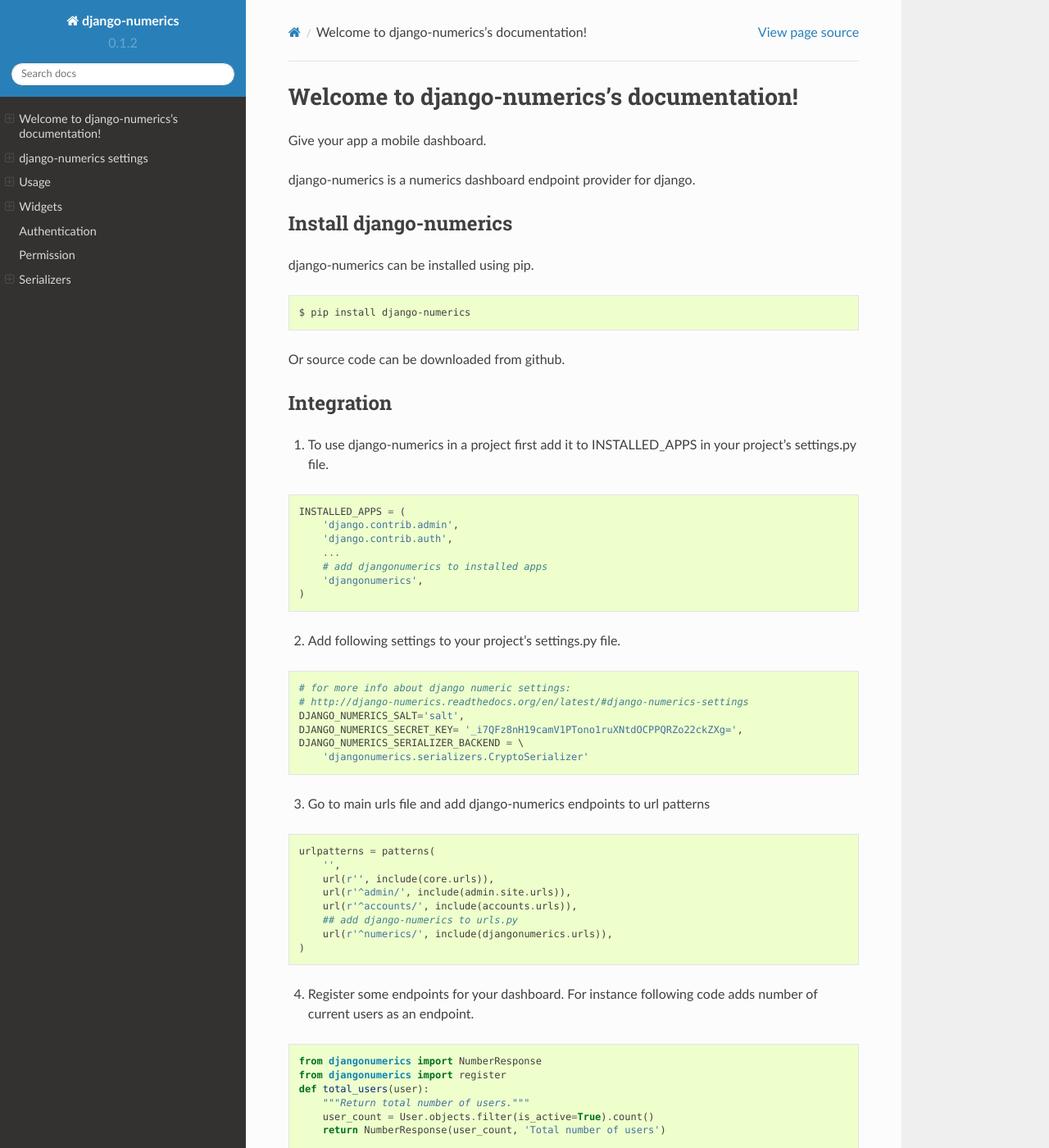
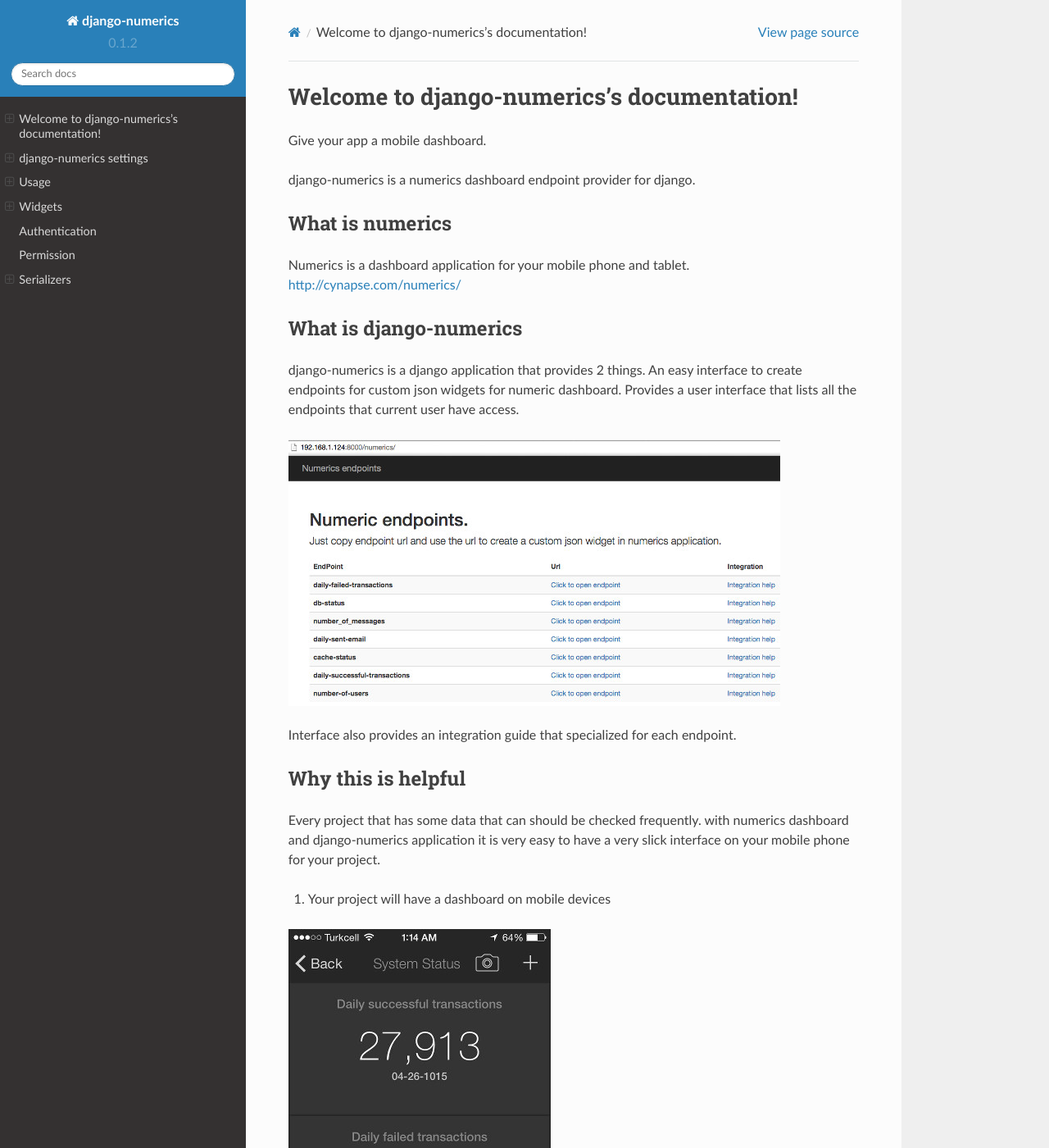
Before and after one commit to huseyinyilmaz/django-numerics, a Sphinx documentation site: the page built from doc/source/index.rst, in a window 1280 px wide and 1400 px high. Shown: the whole window at 82% size. Built offline with Sphinx 7.4.7 and the Read the Docs theme 2.0.0, drawn with Linux system fonts in a browser that asks for light colours; some of the changed text lies outside the part shown.

Commit message:
updates docs

```diff
--- a/README.rst
+++ b/README.rst
@@ -4,9 +4,6 @@
 Give your app a mobile dashboard.
 
 django-numerics is a numerics dashboard endpoint provider for django.
-
-This is still under development.
-
 
 Dependencies
 ============
--- a/doc/source/index.rst
+++ b/doc/source/index.rst
@@ -9,6 +9,42 @@
 Give your app a mobile dashboard.
 
 django-numerics is a numerics dashboard endpoint provider for django.
+
+What is numerics
+----------------
+Numerics is a dashboard application for your mobile phone and tablet.
+http://cynapse.com/numerics/
+
+What is django-numerics
+-----------------------
+django-numerics is a django application that provides 2 things. An easy interface to create endpoints for custom json widgets for numeric dashboard. Provides a user interface that lists all the endpoints that current user have access.
+
+.. image:: _static/numerics_endpoints.jpg
+
+Interface also provides an integration guide that specialized for each endpoint.
+
+
+Why this is helpful
+-------------------
+Every project that has some data that can should be checked frequently. with numerics dashboard and django-numerics application it is very easy to have a very slick interface on your mobile phone for your project.
+
+1) Your project will have a dashboard on mobile devices
+
+.. image:: _static/phone_dashboard.jpg
+
+and tablets
+
+.. image:: _static/tablet_dashboard.jpg
+
+2) You can show your data on *today screen* of your mobile phone and tablet.
+
+.. image:: _static/today_screen.jpg
+
+3) You can receive notification when certain widget data is changed.
+
+.. image:: _static/notification.jpg
+
+4) If you have a apple watch you can show your data on your watch.
 
 Install django-numerics
 -----------------------
```
Also changed, not shown: doc/source/_static/notification.jpg (added), doc/source/_static/numerics_endpoints.jpg (added), doc/source/_static/phone_dashboard.jpg (added), doc/source/_static/tablet_dashboard.jpg (added), doc/source/_static/today_screen.jpg (added).
